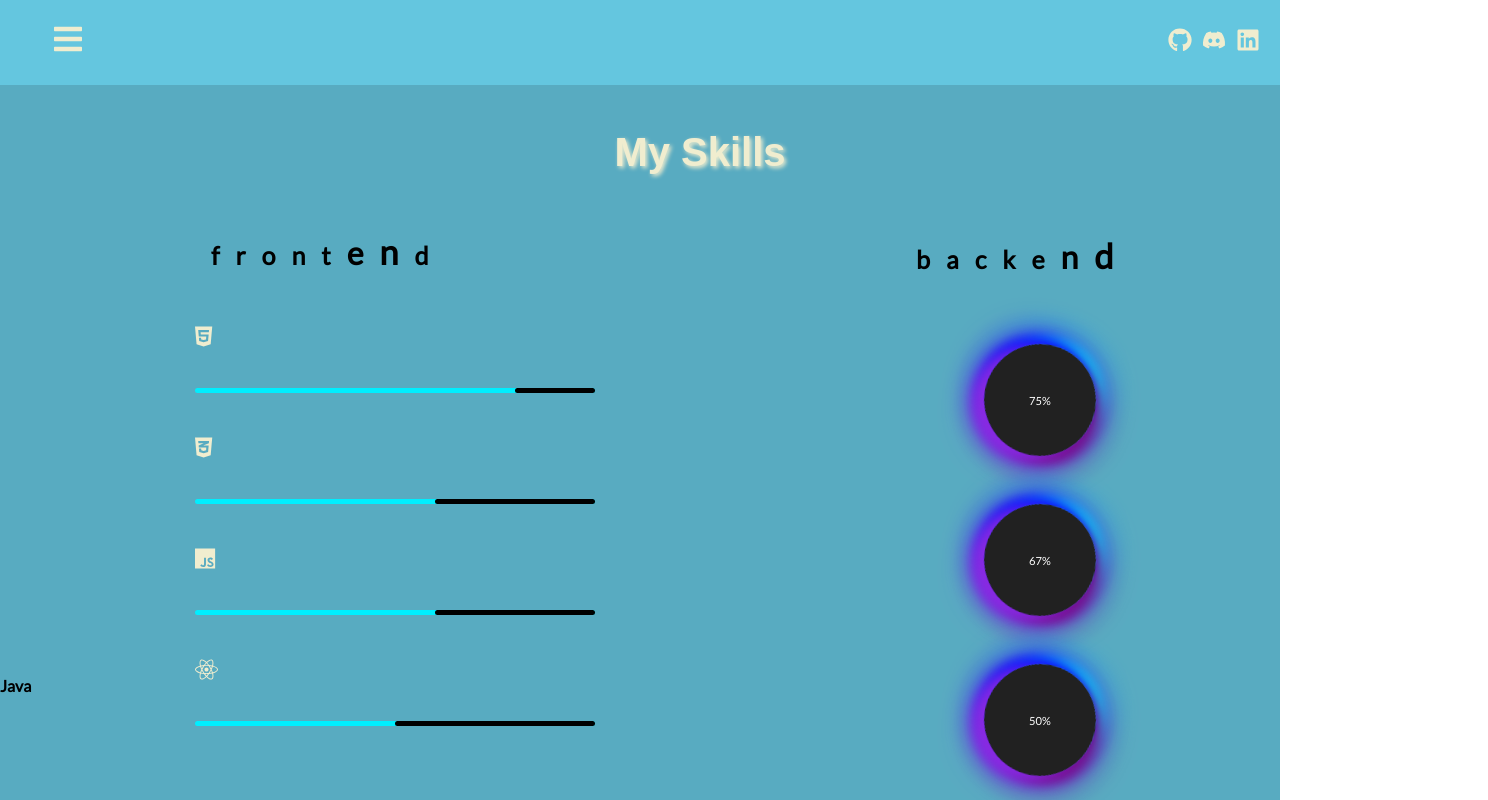
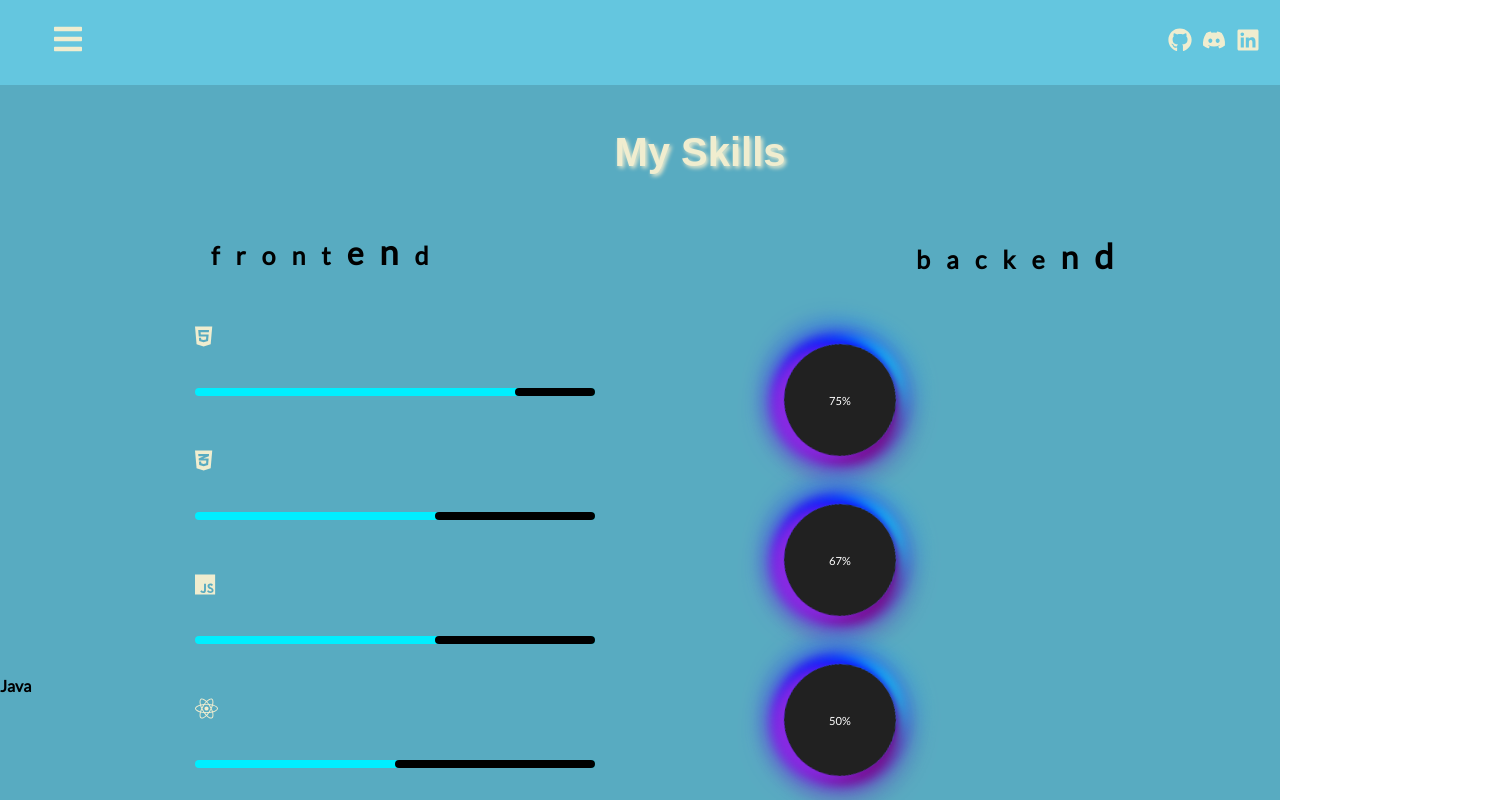
Before and after one commit to Sikhuphela/Port, a React (Create React App) app: page /skills in a window 1280 px wide. Shown: the top 800 px of the page, 1488 px wide, since content can reach past the window. Built offline with nearby package versions, Linux system fonts and the light colour scheme.

Commit message:
Moved the circle bars to the right

```diff
--- a/src/Pages/Skills.css
+++ b/src/Pages/Skills.css
@@ -20,7 +20,7 @@
   }
 
   .Technical-bars .bar {
-    margin-top: 40px;
+    margin-top: 50px;
   }
 
   .Technical-bars .bar:first-child {
@@ -46,7 +46,7 @@
     position: relative;
     border-radius: 10px;
     width: 100%;
-    height: 5px;
+    height: 8px;
     background-color:  #0ef;
     transform: scaleX(1);
     transform-origin: left;
@@ -308,7 +308,7 @@
     cursor: not-allowed;
     scale: 0.7;
     top: -375px;
-    left: 400px;
+    left: 200px;
   }
 
   .central {
@@ -410,7 +410,7 @@
     cursor: not-allowed;
     scale: 0.7;
     top: -375px;
-    left: 400px;
+    left: 200px;
   }
 
   .central-2 {
@@ -504,7 +504,7 @@
         cursor: not-allowed;
         scale: 0.7;
         top: -375px;
-        left: 400px;
+        left: 200px;
       }
 
       .central-3 {
```
